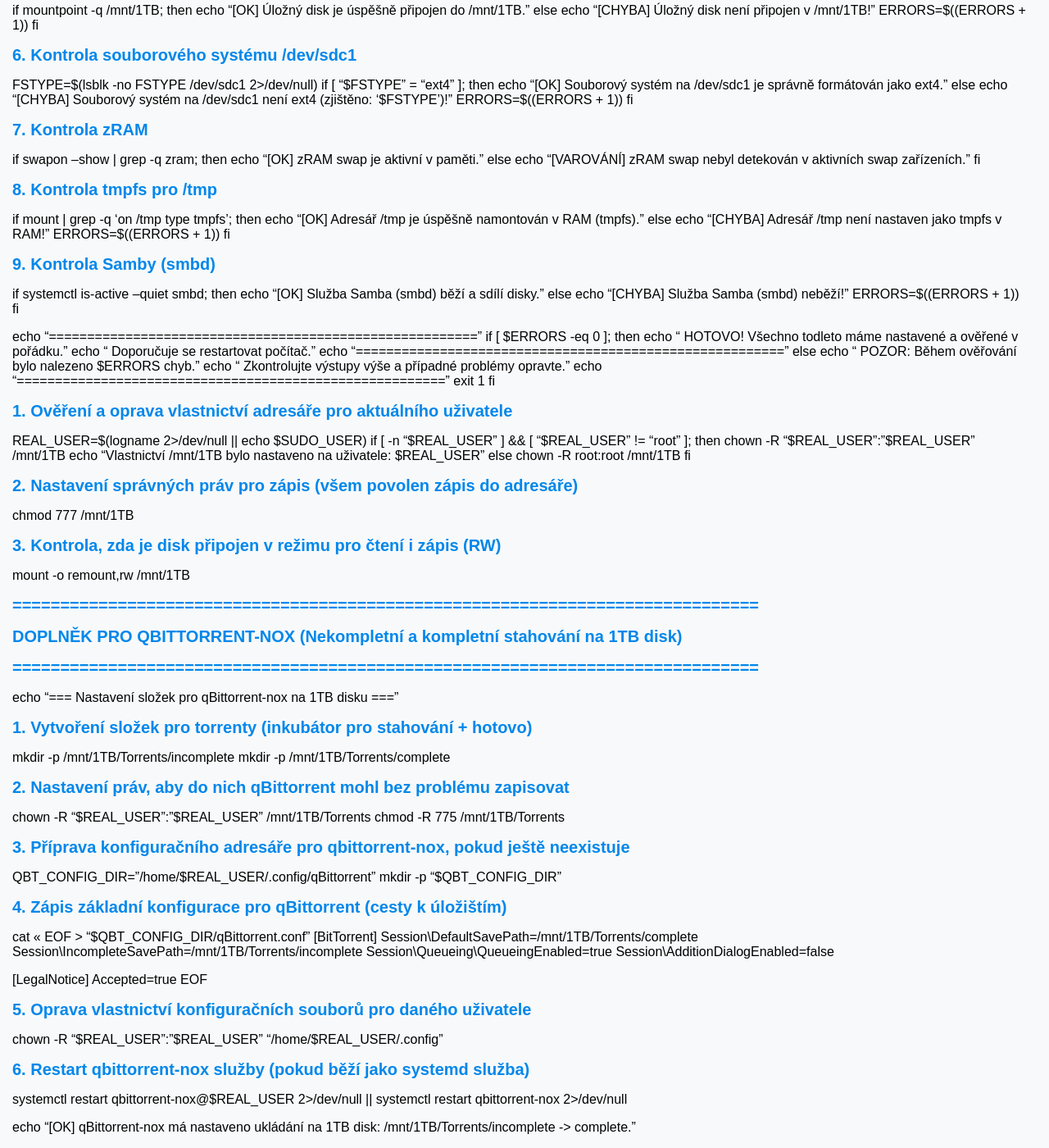
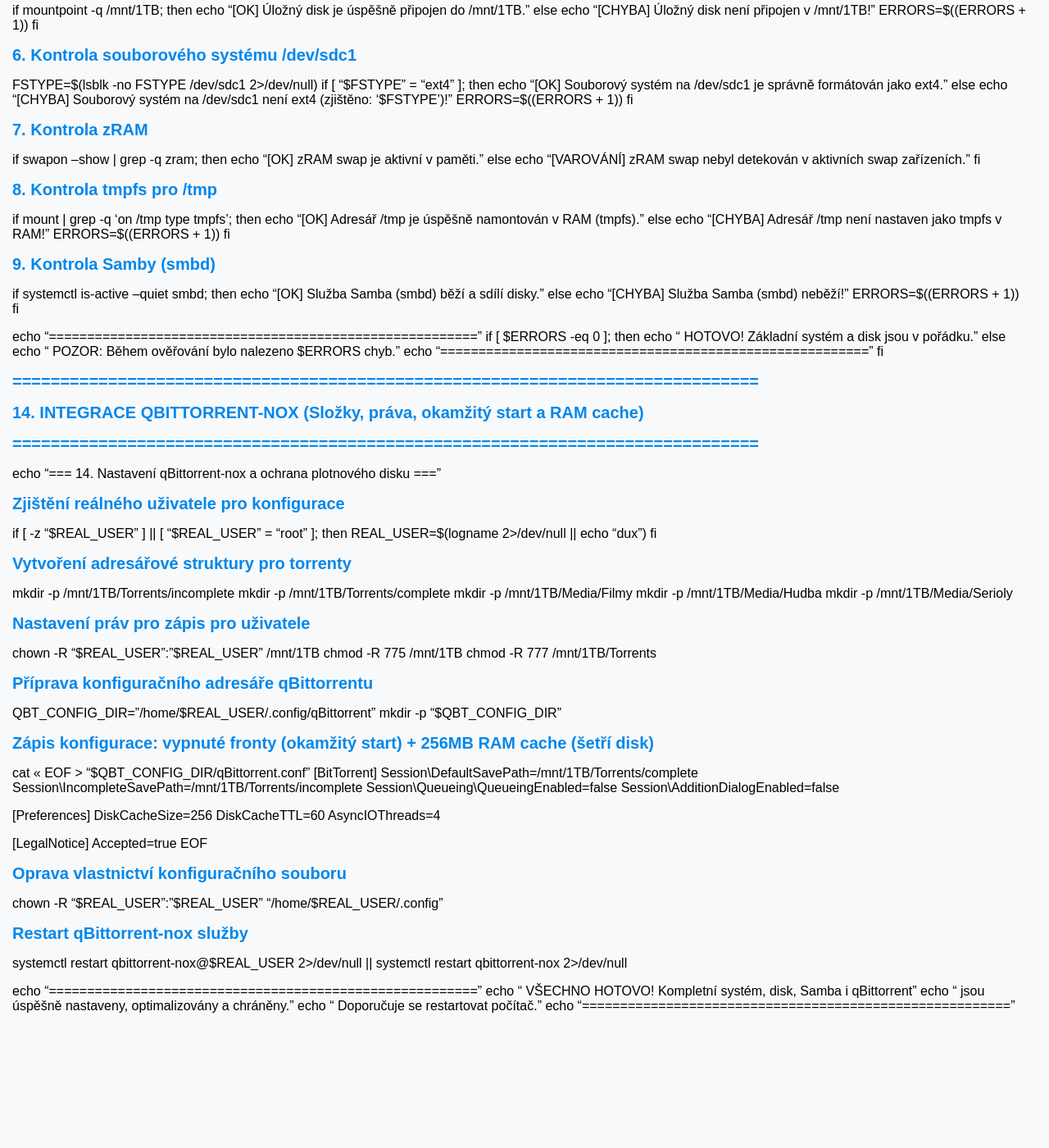
Before and after one commit to bedjan/bedjan.github.io, a Jekyll site: the page built from mx.md, in a window 1280 px wide and 1400 px high, scrolled down 2585 px. Shown: the whole window at 82% size. Built offline with Jekyll 4.4.1, drawn with Linux system fonts in a browser that asks for light colours; our own code applies the rules of GitHub Pages for plain Markdown files; after the commit the page ends 3837 px from its top, so only the background shows below that; some of the changed text lies outside the part shown.

Commit message:
Update mx.md

```diff
--- a/mx.md
+++ b/mx.md
@@ -297,67 +297,64 @@
 
 echo "========================================================"
 if [ $ERRORS -eq 0 ]; then
-  echo " HOTOVO! Všechno todleto máme nastavené a ověřené v pořádku."
-  echo " Doporučuje se restartovat počítač."
-  echo "========================================================"
+  echo " HOTOVO! Základní systém a disk jsou v pořádku."
 else
   echo " POZOR: Během ověřování bylo nalezeno $ERRORS chyb."
-  echo " Zkontrolujte výstupy výše a případné problémy opravte."
   echo "========================================================"
-  exit 1
 fi
 
+# ==============================================================================
+# 14. INTEGRACE QBITTORRENT-NOX (Složky, práva, okamžitý start a RAM cache)
+# ==============================================================================
 
+echo "=== 14. Nastavení qBittorrent-nox a ochrana plotnového disku ==="
 
-# 1. Ověření a oprava vlastnictví adresáře pro aktuálního uživatele
-REAL_USER=$(logname 2>/dev/null || echo $SUDO_USER)
-if [ -n "$REAL_USER" ] && [ "$REAL_USER" != "root" ]; then
-  chown -R "$REAL_USER":"$REAL_USER" /mnt/1TB
-  echo "Vlastnictví /mnt/1TB bylo nastaveno na uživatele: $REAL_USER"
-else
-  chown -R root:root /mnt/1TB
+# Zjištění reálného uživatele pro konfigurace
+if [ -z "$REAL_USER" ] || [ "$REAL_USER" = "root" ]; then
+  REAL_USER=$(logname 2>/dev/null || echo "dux")
 fi
 
-# 2. Nastavení správných práv pro zápis (všem povolen zápis do adresáře)
-chmod 777 /mnt/1TB
-
-# 3. Kontrola, zda je disk připojen v režimu pro čtení i zápis (RW)
-mount -o remount,rw /mnt/1TB
-
-# ==============================================================================
-# DOPLNĚK PRO QBITTORRENT-NOX (Nekompletní a kompletní stahování na 1TB disk)
-# ==============================================================================
-
-echo "=== Nastavení složek pro qBittorrent-nox na 1TB disku ==="
-
-# 1. Vytvoření složek pro torrenty (inkubátor pro stahování + hotovo)
+# Vytvoření adresářové struktury pro torrenty
 mkdir -p /mnt/1TB/Torrents/incomplete
 mkdir -p /mnt/1TB/Torrents/complete
+mkdir -p /mnt/1TB/Media/Filmy
+mkdir -p /mnt/1TB/Media/Hudba
+mkdir -p /mnt/1TB/Media/Serioly
 
-# 2. Nastavení práv, aby do nich qBittorrent mohl bez problému zapisovat
-chown -R "$REAL_USER":"$REAL_USER" /mnt/1TB/Torrents
-chmod -R 775 /mnt/1TB/Torrents
+# Nastavení práv pro zápis pro uživatele
+chown -R "$REAL_USER":"$REAL_USER" /mnt/1TB
+chmod -R 775 /mnt/1TB
+chmod -R 777 /mnt/1TB/Torrents
 
-# 3. Příprava konfiguračního adresáře pro qbittorrent-nox, pokud ještě neexistuje
+# Příprava konfiguračního adresáře qBittorrentu
 QBT_CONFIG_DIR="/home/$REAL_USER/.config/qBittorrent"
 mkdir -p "$QBT_CONFIG_DIR"
 
-# 4. Zápis základní konfigurace pro qBittorrent (cesty k úložištím)
+# Zápis konfigurace: vypnuté fronty (okamžitý start) + 256MB RAM cache (šetří disk)
 cat << EOF > "$QBT_CONFIG_DIR/qBittorrent.conf"
 [BitTorrent]
 Session\DefaultSavePath=/mnt/1TB/Torrents/complete
 Session\IncompleteSavePath=/mnt/1TB/Torrents/incomplete
-Session\Queueing\QueueingEnabled=true
+Session\Queueing\QueueingEnabled=false
 Session\AdditionDialogEnabled=false
+
+[Preferences]
+DiskCacheSize=256
+DiskCacheTTL=60
+AsyncIOThreads=4
 
 [LegalNotice]
 Accepted=true
 EOF
 
-# 5. Oprava vlastnictví konfiguračních souborů pro daného uživatele
+# Oprava vlastnictví konfiguračního souboru
 chown -R "$REAL_USER":"$REAL_USER" "/home/$REAL_USER/.config"
 
-# 6. Restart qbittorrent-nox služby (pokud běží jako systemd služba)
+# Restart qBittorrent-nox služby
 systemctl restart qbittorrent-nox@$REAL_USER 2>/dev/null || systemctl restart qbittorrent-nox 2>/dev/null
 
-echo "[OK] qBittorrent-nox má nastaveno ukládání na 1TB disk: /mnt/1TB/Torrents/incomplete -> complete."
+echo "========================================================"
+echo " VŠECHNO HOTOVO! Kompletní systém, disk, Samba i qBittorrent"
+echo " jsou úspěšně nastaveny, optimalizovány a chráněny."
+echo " Doporučuje se restartovat počítač."
+echo "========================================================"
```
Also changed, not shown: other parts of mx.md (+1 -1 lines).
